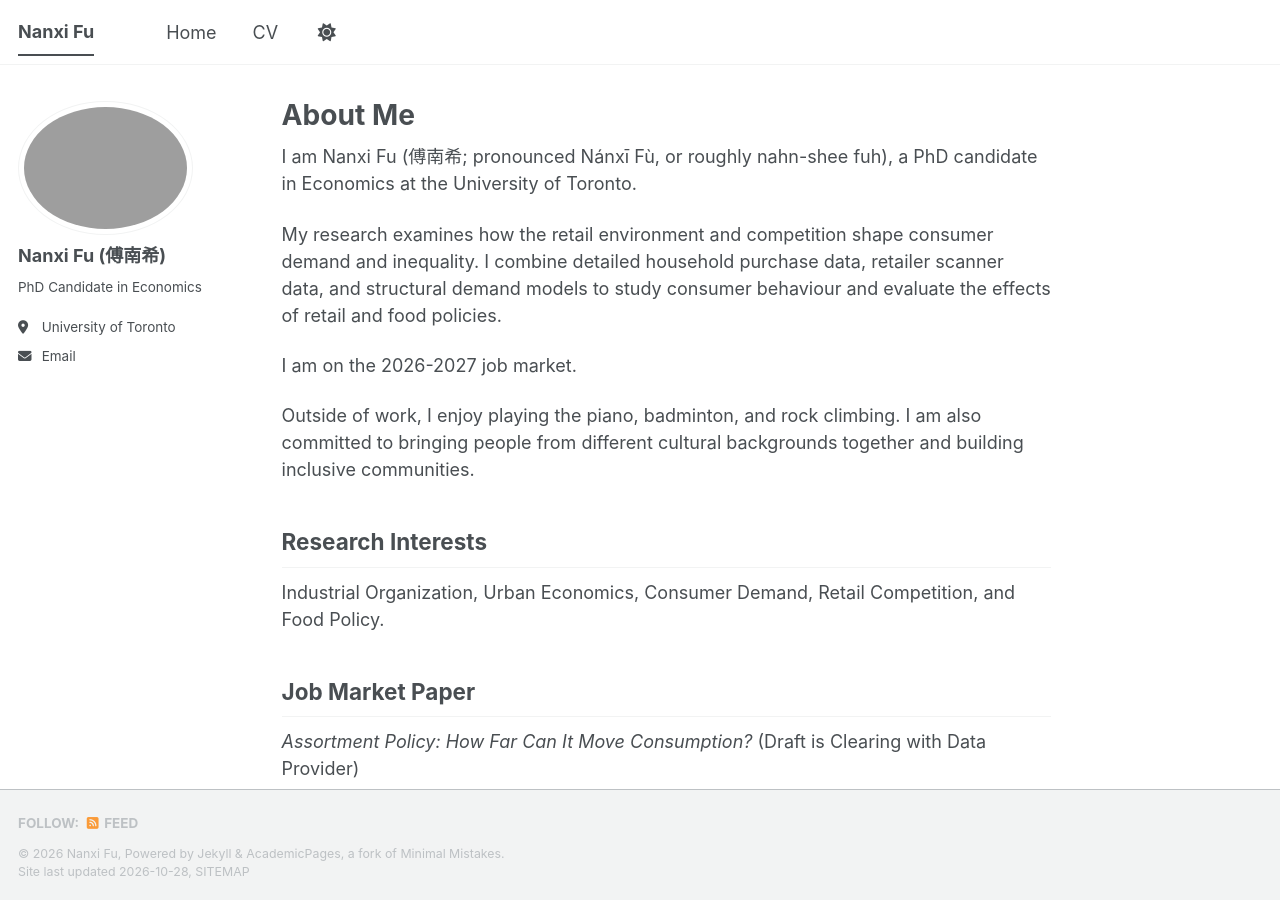
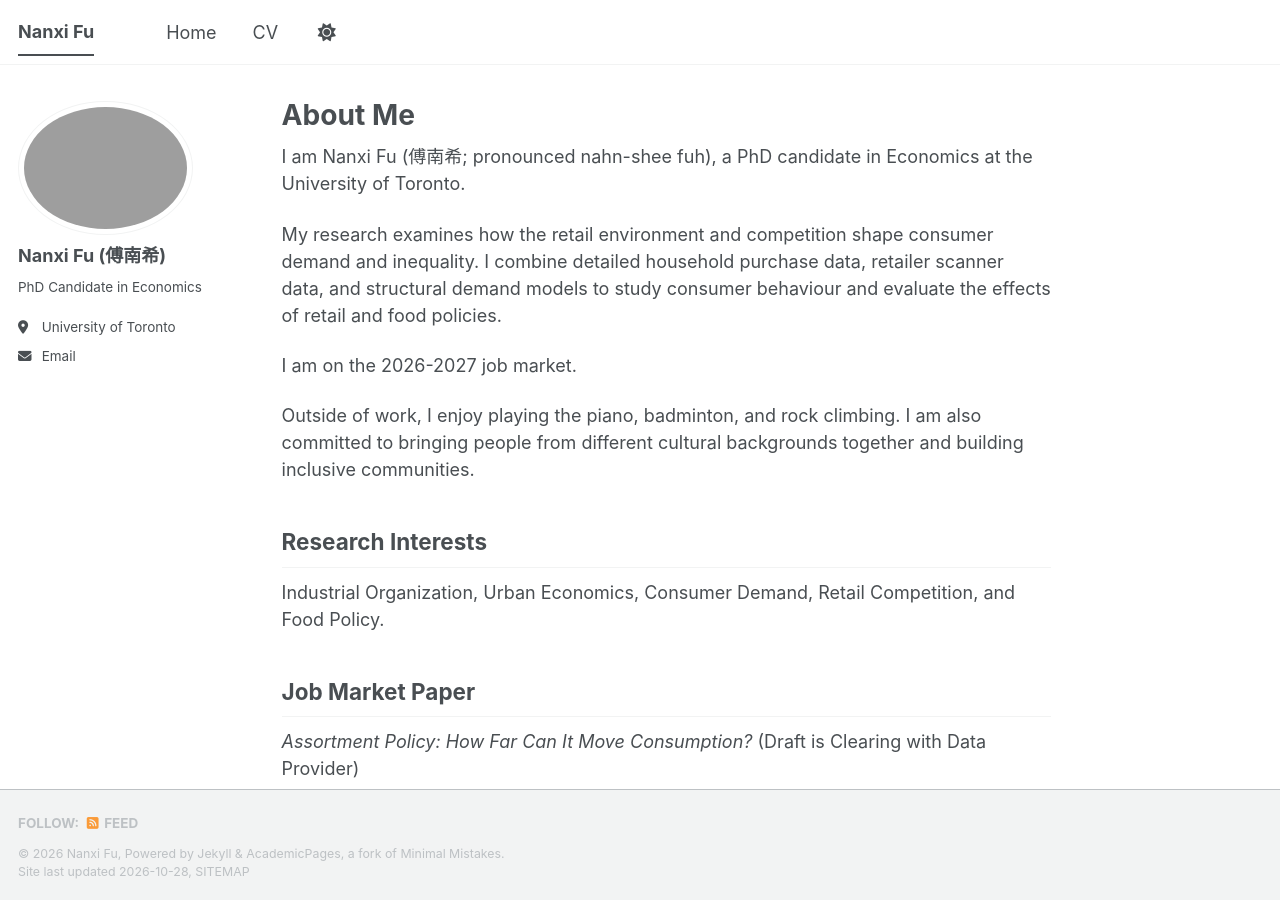
Before and after one commit to nanxifu/academic-website-test, a Jekyll site: the page built from _pages/about.md, in a window 1280 px wide and 900 px high. Built offline with Jekyll 4.4.1, drawn with Linux system fonts in a browser that asks for light colours; a style sheet for code colours, icons or effects is not loaded.

Commit message:
Fix pronunciation of name in about.md
Corrected pronunciation guide for my name.

```diff
--- a/_pages/about.md
+++ b/_pages/about.md
@@ -4,7 +4,7 @@ title: "About Me"
 author_profile: true
 ---
 
-I am Nanxi Fu (傅南希; pronounced Nánxī Fù, or roughly nahn-shee fuh), a PhD candidate in Economics at the University of Toronto.
+I am Nanxi Fu (傅南希; pronounced nahn-shee fuh), a PhD candidate in Economics at the University of Toronto.
 
 My research examines how the retail environment and competition shape consumer demand and inequality. I combine detailed household purchase data, retailer scanner data, and structural demand models to study consumer behaviour and evaluate the effects of retail and food policies.
 
```
